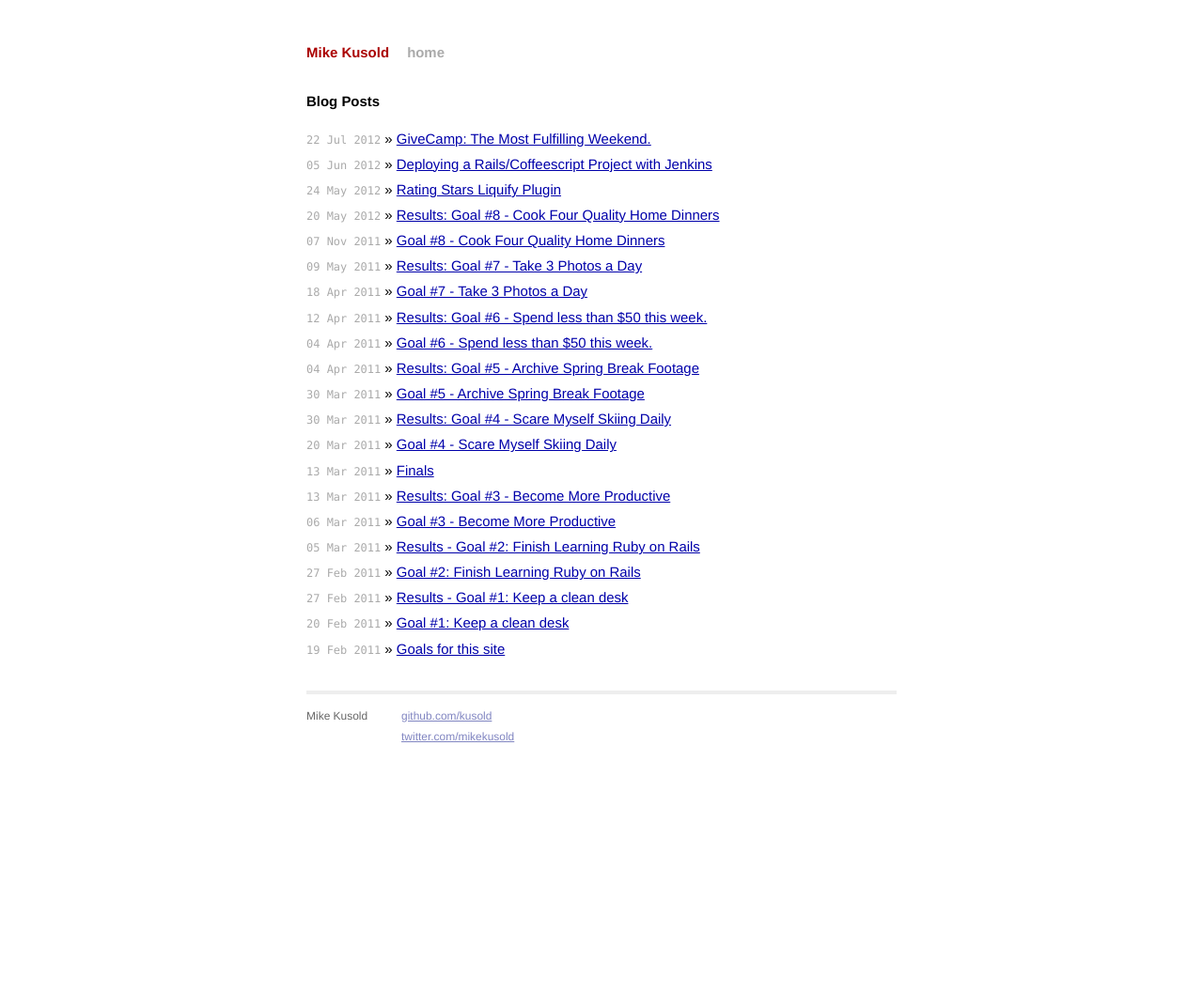
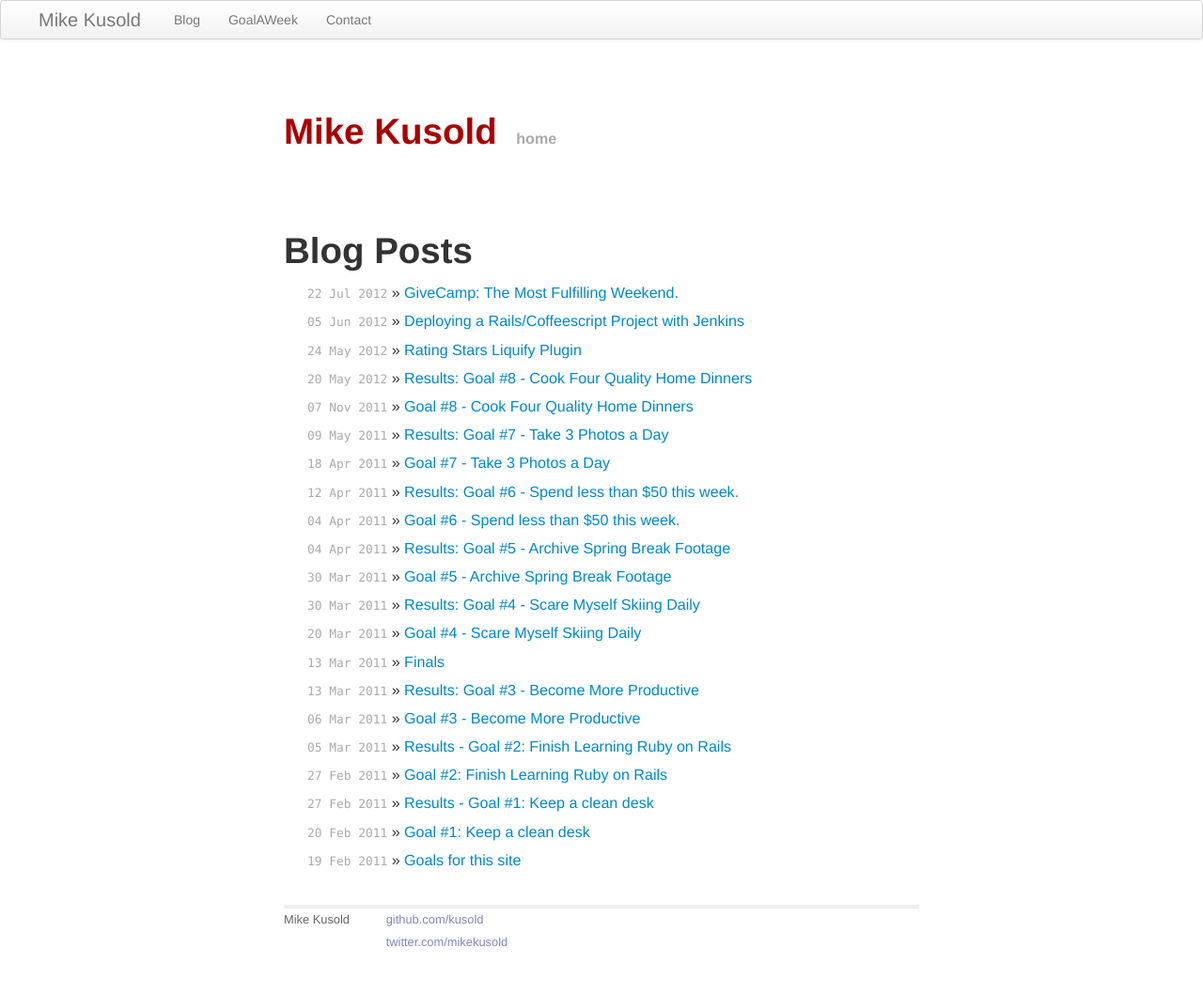
Before and after one commit to Kusold/kusold.github.com, a Jekyll site: the page built from index.html, in a window 1280 px wide. Shown: the whole page at 94% size. Built offline with Jekyll 4.4.1, drawn with Linux system fonts in a browser that asks for light colours; Markdown is read by kramdown in place of the engine named in the settings; before the commit the page ends 945 px from its top, so only the background shows below that.

Commit message:
Mocking out the header to use bootstrap

```diff
--- a/_layouts/default.html
+++ b/_layouts/default.html
@@ -12,10 +12,36 @@
 
         <!-- Custom CSS -->
         <link rel="stylesheet" href="/css/main.css">
+        <link rel="stylesheet" href="/assets/css/bootstrap.min.css">
+        <link rel="stylesheet" href="/assets/css/bootstrap-responsive.min.css">
 
     </head>
     <body>
-
+        <div class="navbar">
+            <div class="navbar-inner">
+                <div class="container-fluid">
+                    <button class="btn btn-navbar" data-target=".nav-collapse" data-toggle="collapse" type="button">
+                        <span class="icon-bar"></span>
+                        <span class="icon-bar"></span>
+                        <span class="icon-bar"></span>
+                    </button>
+                    <a class="brand" href="/" >{{ site.name }}</a>
+                    <div class="nav-collapse collapse">
+                        <ul class="nav">
+                            <li>
+                                <a href="#">Blog</a>
+                            </li>
+                            <li>
+                                <a href="#">GoalAWeek</a>
+                            </li>
+                            <li>
+                                <a href="#">Contact</a>
+                            </li>
+                        </ul>
+                    </div>
+                </div>
+            </div>
+        </div>
         <div class="container">
           <div class="site">
             <div class="header">
```
